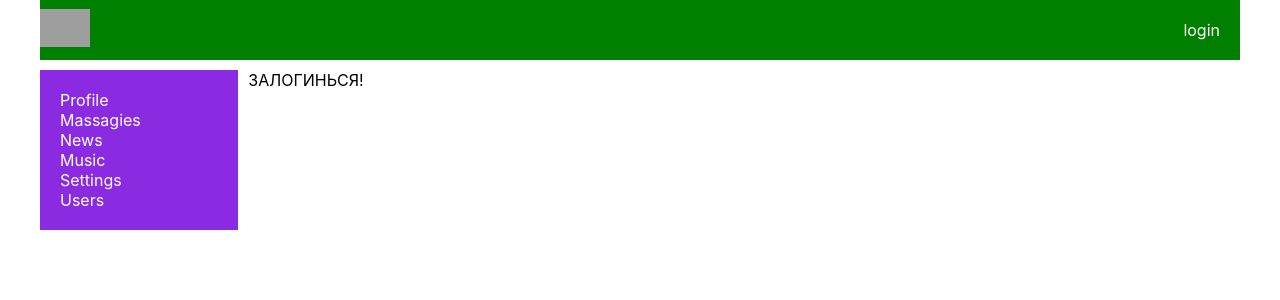
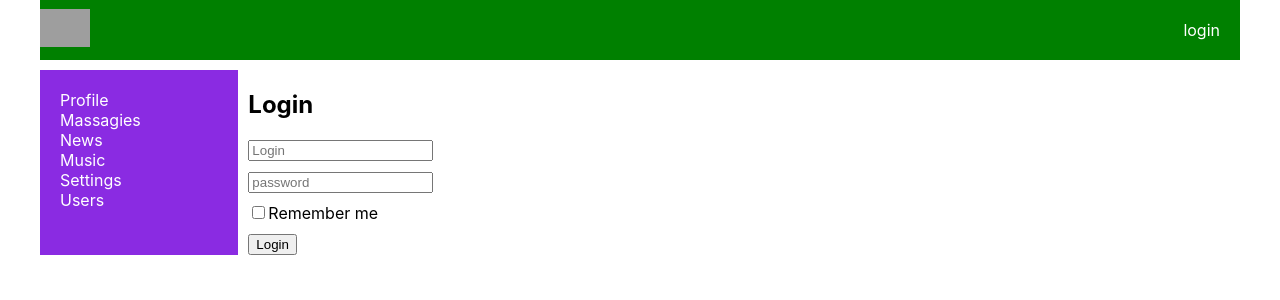
Before and after one commit to SidorenkoAnton/socialNetwork, a React (Create React App) app: page /login in a window 1280 px wide. Shown: the top 300 px of the page. Built offline with nearby package versions, Linux system fonts and the light colour scheme; no server answers; grey boxes are pictures that could not be loaded.

Commit message:
add login form with Formik module

```diff
--- a/package.json
+++ b/package.json
@@ -7,12 +7,14 @@
     "@testing-library/react": "^11.1.2",
     "@testing-library/user-event": "^12.2.2",
     "axios": "^0.21.1",
+    "formik": "^2.2.6",
     "react": "^17.0.1",
     "react-dom": "^17.0.1",
     "react-redux": "^7.2.2",
     "react-router-dom": "^5.2.0",
     "react-scripts": "4.0.0",
     "redux": "^4.0.5",
+    "redux-form": "^8.3.7",
     "redux-thunk": "^2.3.0",
     "web-vitals": "^0.2.4"
   },
--- a/src/api/userAPI.js
+++ b/src/api/userAPI.js
@@ -23,7 +23,16 @@ export const userAPI = {
 			return instance.delete(`follow/${userID}`)
 		}
 	},
+}
+
+export const profileAPI = {
 	getProfile: (userId) => {
 		return instance.get(`profile/${userId}`)
+	},
+	getStatus: (userId) => {
+		return instance.get(`/profile/status/${userId}`)
+	},
+	updateStatus: (status) => {
+		return instance.put(`/profile/status`, { status: status })
 	}
 }
--- a/src/components/Login/Login.js
+++ b/src/components/Login/Login.js
@@ -1,7 +1,62 @@
+import { Formik } from 'formik'
 import React from 'react'
+import s from './Login.module.css'
+
+
+
+
+
 
 const Login = () => {
-	return <div>ЗАЛОГИНЬСЯ!</div>
+	return (
+		<div>
+			<h2>Login</h2>
+			<Formik
+				initialValues={{ email: '', password: '', rememberMe: '' }}
+				onSubmit={(value) => console.log(JSON.stringify(value))}
+			>
+				{({ values, handleSubmit, handleChange, isSubmitting }) => (
+					<div className={s.loginForm}>
+						<form onSubmit={handleSubmit}>
+							<div className={s.loginForm__item}>
+								<input
+									type='text'
+									placeholder='Login'
+									onChange={handleChange}
+									value={values.login}
+									name='email'
+								/>
+							</div>
+							<div className={s.loginForm__item}>
+								<input
+									type='text'
+									placeholder='password'
+									onChange={handleChange}
+									value={values.password}
+									name='password'
+								/>
+							</div>
+							<div className={s.loginForm__item}>
+								<label>
+									<input
+										className={s.checkboxInput}
+										type='checkbox'
+										onChange={handleChange}
+										value={isSubmitting}
+										name='rememberMe'
+									/><span>Remember me</span>
+								</label>
+							</div>
+							<button>Login</button>
+						</form>
+					</div>
+				)}
+
+
+
+			</Formik>
+		</div>
+	)
 }
 
 export default Login
--- /dev/null
+++ b/src/components/Login/Login.module.css
@@ -0,0 +1,7 @@
+.loginForm__item {
+	margin-bottom: 10px;
+}
+
+.loginForm {
+	display: flex;
+}
--- a/src/components/Profile/Profile.jsx
+++ b/src/components/Profile/Profile.jsx
@@ -7,7 +7,7 @@ const Profile = (props) => {
 	if (!props.isAuth) return <Redirect to='/login' />
 	return (
 		<div >
-			<ProfileInfo profile={props.profile} />
+			<ProfileInfo profile={props.profile} getStatus={props.getStatus} status={props.status} updateStatus={props.updateStatus} />
 			<MyPostsContainer />
 		</div >
 	)
--- a/src/components/Profile/ProfileContainer.jsx
+++ b/src/components/Profile/ProfileContainer.jsx
@@ -1,6 +1,6 @@
 import React from 'react'
 import Profile from './Profile';
-import { setUserProfile, getProfile } from '../../redux/profile-reducer';
+import { setUserProfile, getProfile, getStatus, updateStatus } from '../../redux/profile-reducer';
 import { connect } from 'react-redux';
 import { withRouter } from 'react-router-dom';
 import withAuthRedirect from '../../hoc/withAuthRedirect';
@@ -14,12 +14,13 @@ class ProfileContainer extends React.Component {
 			userId = 16500
 		}
 		this.props.getProfile(userId)
+		this.props.getStatus(userId)
 	}
 
 	render() {
 		return (
 			<div >
-				<Profile {...this.props} profile={this.props.profile} />
+				<Profile {...this.props} status={this.props.status} updateStatus={this.props.updateStatus} />
 			</div >
 		)
 	}
@@ -30,10 +31,9 @@ class ProfileContainer extends React.Component {
 let mapStateToProps = (state) => ({
 	state: state.profilePage,
 	profile: state.profilePage.profile,
-	isAuth: state.auth.isAuth
-
-
+	isAuth: state.auth.isAuth,
+	status: state.profilePage.status
 })
 
 
-export default compose(connect(mapStateToProps, { setUserProfile, getProfile }), withRouter, withAuthRedirect)(ProfileContainer)
+export default compose(connect(mapStateToProps, { setUserProfile, getProfile, getStatus, updateStatus }), withRouter, withAuthRedirect)(ProfileContainer)
--- a/src/components/Profile/ProfileInfo/ProfileInfo.jsx
+++ b/src/components/Profile/ProfileInfo/ProfileInfo.jsx
@@ -8,6 +8,7 @@ const ProfileInfo = (props) => {
 		return <Preloader />
 	}
 
+
 	return (
 		<div >
 			<div>
@@ -17,7 +18,7 @@ const ProfileInfo = (props) => {
 				<div className={s.descriptionBlock__avatar}>
 					<img src={props.profile.photos.large} alt="" />
 				</div>
-				<ProfileStatus profile={props.profile} />
+				<ProfileStatus profile={props.profile} getStatus={props.getStatus} status={props.status} updateStatus={props.updateStatus} />
 
 			</div>
 		</div >
--- a/src/components/Profile/ProfileInfo/ProfileStatus.jsx
+++ b/src/components/Profile/ProfileInfo/ProfileStatus.jsx
@@ -1,29 +1,42 @@
-import Preloader from '../../Common/Preloader/Preloader';
+
 import React from 'react'
 import s from './ProfileInfo.module.css'
+
 
 
 class ProfileStatus extends React.Component {
 	state = {
 		editMode: false,
+		status: this.props.status
 	}
 
 	toggleEditMode = () => {
-		console.log(this);
 		this.setState({
 			editMode: !this.state.editMode
 		})
+		this.props.updateStatus(this.state.status)
+
 	}
 
+	changedStatus = (value) => {
+		this.setState({ ...this.state, status: value })
+	}
+
+	componentDidUpdate(prevProps, prevState) {
+		if (prevProps.status !== this.props.status) {
+			this.setState({ ...this.state, status: this.props.status })
+		}
+	}
+
+
 	render() {
-
 
 		return (
 			<div >
 				<div className={s.descriptionBlock__about}>
 					<div className={s.descriptionBlock__about_item}>Статус:</div> {this.state.editMode ?
-						<input autoFocus={true} onBlur={this.toggleEditMode} value={this.props.profile.aboutMe} />
-						: <span onDoubleClick={this.toggleEditMode}>{this.props.profile.aboutMe ? this.props.profile.aboutMe : 'Статус'}</span>}
+						<input onChange={(e) => this.changedStatus(e.target.value)} autoFocus={true} onBlur={this.toggleEditMode} value={this.props.profile.aboutMe} />
+						: <span onDoubleClick={this.toggleEditMode}>{this.props.status ? this.props.status : 'Статус'}</span>}
 					<div className={s.descriptionBlock__about_item}>Имя:</div>  {this.props.profile.fullName}
 				</div>
 			</div >
--- a/src/redux/profile-reducer.js
+++ b/src/redux/profile-reducer.js
@@ -1,8 +1,9 @@
-import { userAPI } from "../api/userAPI"
+import { profileAPI } from "../api/userAPI"
 
 const ADD_POST = 'ADD-POST'
 const UPDATE_NEW_POST_TEXT = 'UPDATE-NEW-POST-TEXT'
 const SET_USER_PROFILE = 'SET_USER_PROFILE'
+const SET_STATUS = 'SET_STATUS'
 
 let initialState = {
 	posts: [
@@ -10,7 +11,8 @@ let initialState = {
 		{ id: 2, massage: 'watsap', likeCounts: 6 },
 	],
 	newPostText: 'it-camasutra',
-	profile: null
+	profile: null,
+	status: ''
 }
 
 const profileReducer = (state = initialState, action) => {
@@ -37,6 +39,11 @@ const profileReducer = (state = initialState, action) => {
 				...state,
 				profile: action.profile,
 			}
+		case SET_STATUS:
+			return {
+				...state,
+				status: action.status,
+			}
 		default:
 			return state
 
@@ -57,9 +64,32 @@ export let setUserProfile = (profile) => {
 }
 
 export const getProfile = (userId) => dispatch => {
-	userAPI.getProfile(userId)
+	profileAPI.getProfile(userId)
 		.then(response => dispatch(setUserProfile(response.data)))
 }
 
+export let setStatus = (status) => {
+	return { type: SET_STATUS, status }
+}
+
+export const getStatus = (userId) => dispatch => {
+	profileAPI.getStatus(userId)
+		.then(response => {
+			return dispatch(setStatus(response.data))
+		}
+		)
+}
+export const updateStatus = (status) => dispatch => {
+	profileAPI.updateStatus(status)
+		.then(response => {
+			if (response.data.resultCode === 0) {
+				return dispatch(setStatus(status))
+			}
+		}
+		)
+}
+
+
+
 
 export default profileReducer;
```
Also changed, not shown: 1 other file (tests, documents, lock files or other folders).
